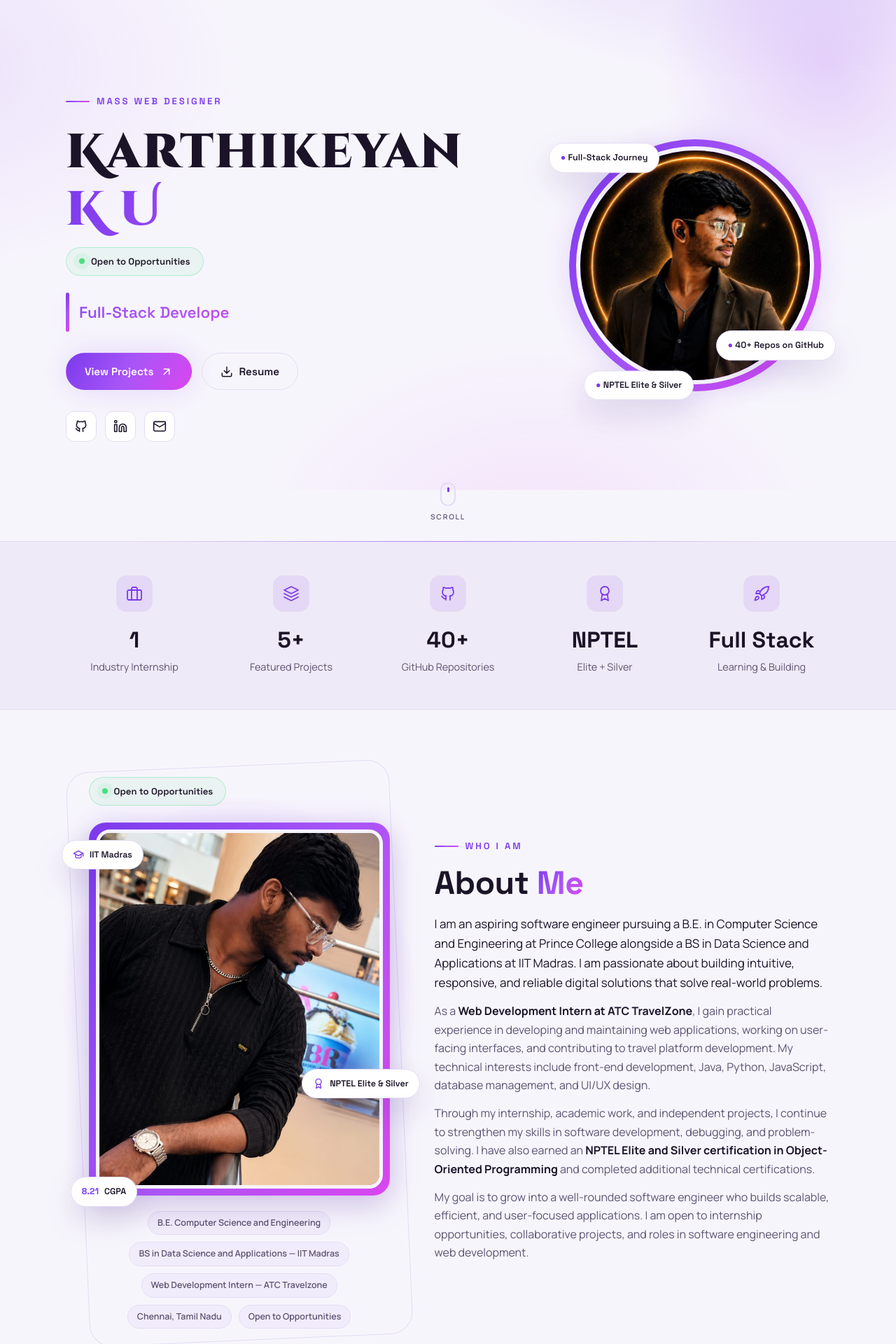
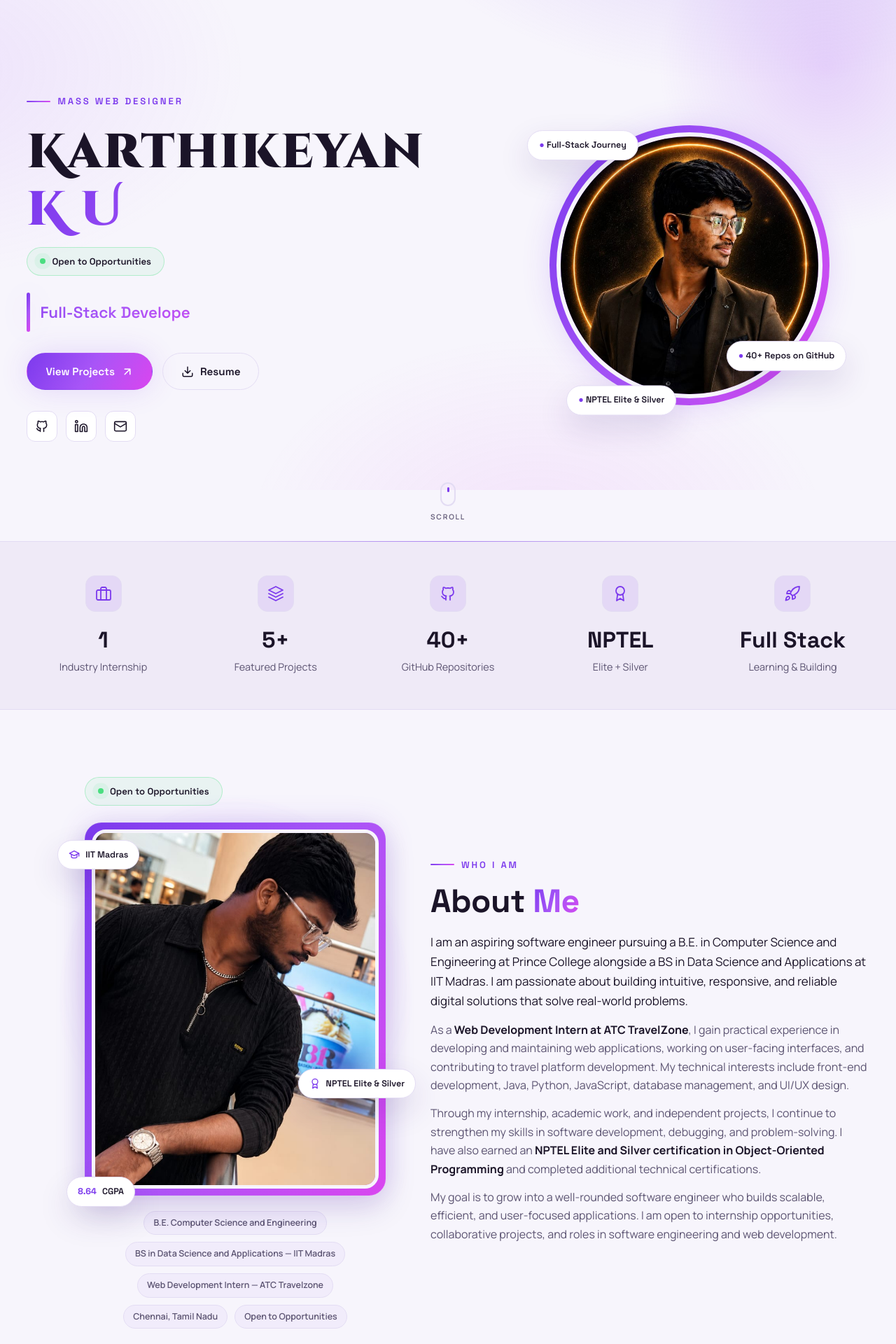
Before and after one commit to Karthikeyan-k-u/Personal-Portfolio---Karthikeyan-K-U-, a React (Vite) app in the folder react/: page / in a window 1280 px wide. Shown: the part 100-2020 px from the top of the page at 70% size. Built offline with nearby package versions, Linux system fonts and the light colour scheme; no server answers.

Commit message:
Widen layout, remove About image outline, update CGPA to 8.64, refresh resume

```diff
--- a/react/src/data.js
+++ b/react/src/data.js
@@ -136,14 +136,14 @@ export const achievements = [
   },
 ];
 
-/* Education — one consistent CGPA value (8.21) everywhere */
+/* Education — one consistent CGPA value (8.64) everywhere */
 export const education = [
   {
     degree: "B.E. Computer Science & Engineering",
     institution: "Prince Dr. K. Vasudevan College of Engineering",
     years: "2025 – 2029",
     location: "Chennai, India",
-    meta: "CGPA: 8.21",
+    meta: "CGPA: 8.64",
     tag: "Currently Pursuing",
   },
   {
--- a/react/src/index.css
+++ b/react/src/index.css
@@ -74,7 +74,7 @@ button{font-family:inherit;cursor:pointer}
 ::selection{background:var(--primary-strong);color:#fff}
 :focus-visible{outline:2px solid var(--ring);outline-offset:3px;border-radius:4px}
 
-.container{max-width:1140px;margin:0 auto;padding:0 24px;width:100%}
+.container{max-width:1280px;margin:0 auto;padding:0 clamp(20px,3vw,40px);width:100%}
 .section{padding:96px 0;position:relative}
 .section-tight{padding:64px 0}
 
@@ -356,6 +356,7 @@ html[data-theme="light"] .theme-toggle .icon-moon{display:block}
    Hero
    ============================================================ */
 .hero{padding:96px 0 84px;position:relative;overflow:hidden;min-height:100dvh;display:flex;flex-direction:column;justify-content:center}
+.hero .container{max-width:1360px}
 .hero::after{
   content:"";
   position:absolute;
@@ -367,8 +368,8 @@ html[data-theme="light"] .theme-toggle .icon-moon{display:block}
 }
 .hero-grid{
   display:grid;
-  grid-template-columns:1.25fr .75fr;
-  gap:60px;
+  grid-template-columns:1.1fr .9fr;
+  gap:clamp(40px,5vw,72px);
   align-items:center;
 }
 .hero h1{
@@ -401,7 +402,7 @@ html[data-theme="light"] .theme-toggle .icon-moon{display:block}
   align-items:center;
   gap:14px;
   min-height:2.5em;
-  max-width:640px;
+  max-width:720px;
   margin-bottom:30px;
   font-family:var(--font-heading);
   font-size:clamp(1.02rem,2.5vw,1.4rem);
@@ -521,8 +522,8 @@ html[data-theme="light"] .theme-toggle .icon-moon{display:block}
 
 .hero-visual{position:relative;justify-self:center}
 .hero-visual .img-ring{
-  width:min(360px,78vw);
-  height:min(360px,78vw);
+  width:min(400px,80vw);
+  height:min(400px,80vw);
   border-radius:50%;
   padding:10px;
   background:var(--gradient);
@@ -622,17 +623,6 @@ html[data-theme="light"] .theme-toggle .icon-moon{display:block}
    ============================================================ */
 .about-grid{display:grid;grid-template-columns:.9fr 1.1fr;gap:64px;align-items:center}
 .about-media{position:relative;max-width:430px;justify-self:end}
-.about-media::before{
-  content:"";
-  position:absolute;
-  inset:-16px;
-  border-radius:32px;
-  border:1px solid var(--border);
-  z-index:-1;
-  transform:rotate(-2.5deg);
-  transition:transform .3s ease;
-}
-.about-media:hover::before{transform:rotate(-1deg)}
 .about-photo{position:relative;margin-bottom:22px}
 .about-glow{
   position:absolute;
--- a/react/src/sections/About.jsx
+++ b/react/src/sections/About.jsx
@@ -26,7 +26,7 @@ export default function About() {
                 NPTEL Elite &amp; Silver
               </span>
               <span className="about-float f3">
-                <strong>8.21</strong> CGPA
+                <strong>8.64</strong> CGPA
               </span>
             </div>
             <div className="about-tags">
```
Also changed, not shown: 2 other files (tests, documents, lock files or other folders).
